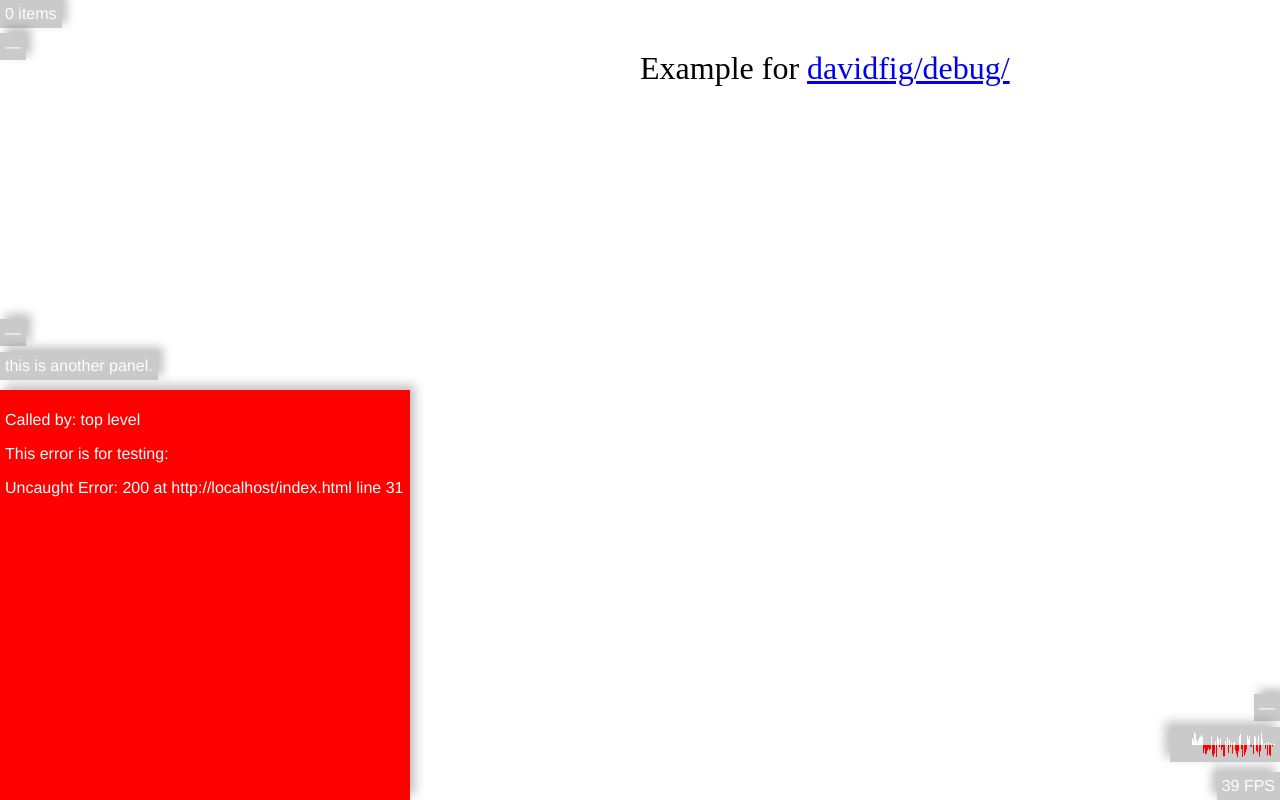
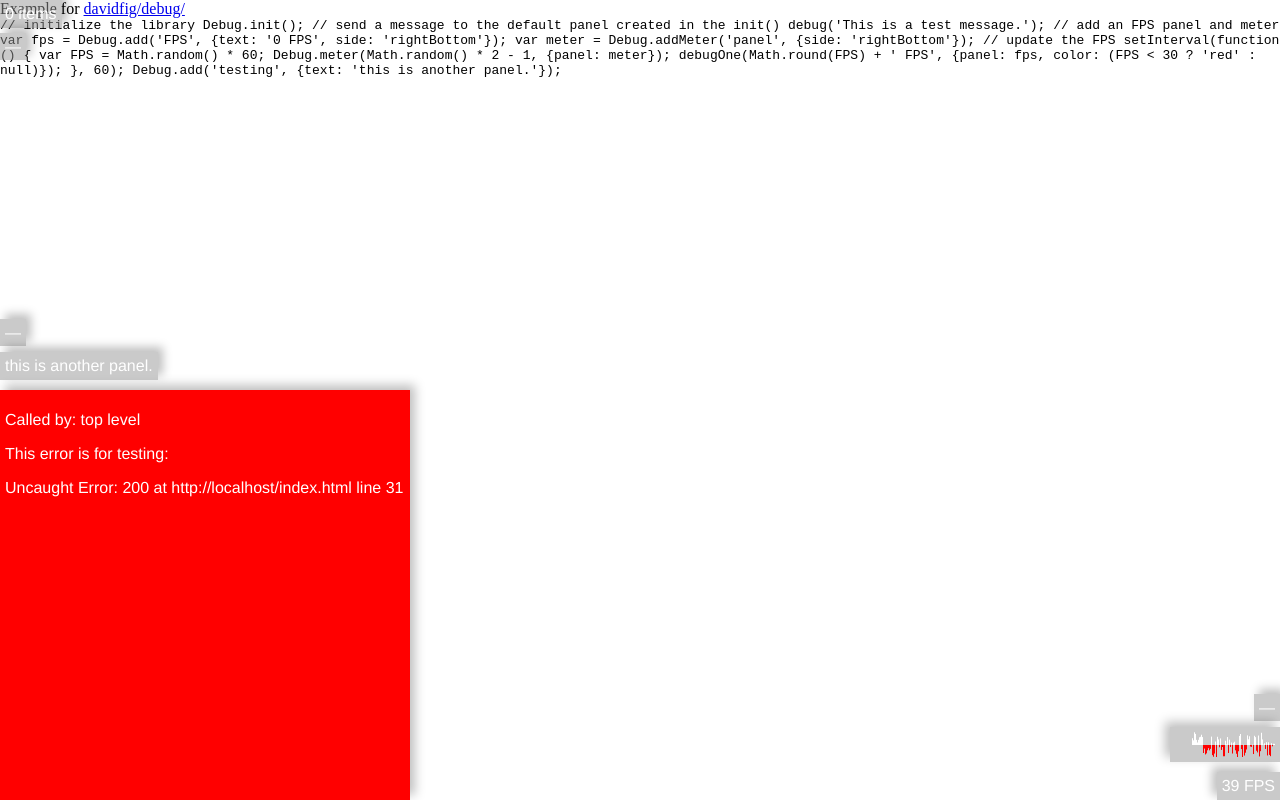
Before and after one commit to davidfig/debug, a plain HTML site: page index.html in a window 1280 px wide. Drawn offline with Linux system fonts and the light colour scheme.

Commit message:
playing with pages formatting

```diff
--- a/index.html
+++ b/index.html
@@ -4,9 +4,9 @@
             margin: 0;
         }
 
-        .title {
+        .content {
             text-align: center;
-            font-size: 200%;
+            font-size: 150%;
             position: absolute;
             left: 50%;
             top: 50;
@@ -30,5 +30,27 @@
         Debug.add('testing', {text: 'this is another panel.'});
         throw new Error(200, 'test error.');
     </script>
-    <div class="title">Example for <a href="https://github.com/davidfig/debug">davidfig/debug/</a></div>
+    <div class="title">
+        <div>Example for <a href="https://github.com/davidfig/debug">davidfig/debug/</a></div>
+        <code>
+    // initialize the library
+    Debug.init();
+
+    // send a message to the default panel created in the init()
+    debug('This is a test message.');
+
+    // add an FPS panel and meter
+    var fps = Debug.add('FPS', {text: '0 FPS', side: 'rightBottom'});
+    var meter = Debug.addMeter('panel', {side: 'rightBottom'});
+
+    // update the FPS
+    setInterval(function () {
+        var FPS = Math.random() * 60;
+        Debug.meter(Math.random() * 2 - 1, {panel: meter});
+        debugOne(Math.round(FPS) + ' FPS', {panel: fps, color: (FPS < 30 ? 'red' : null)});
+    }, 60);
+
+    Debug.add('testing', {text: 'this is another panel.'});
+        </code>
+    </div>
 </body>
```
